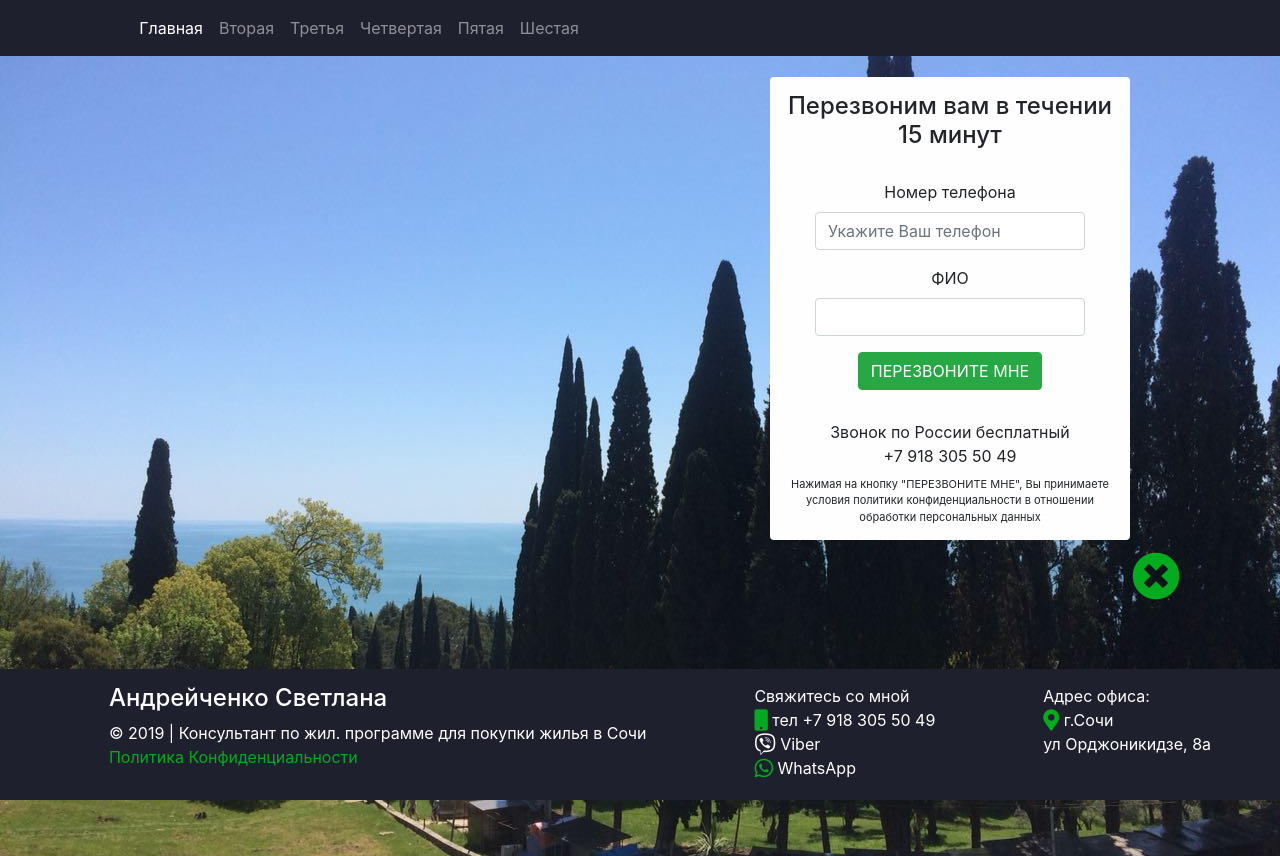
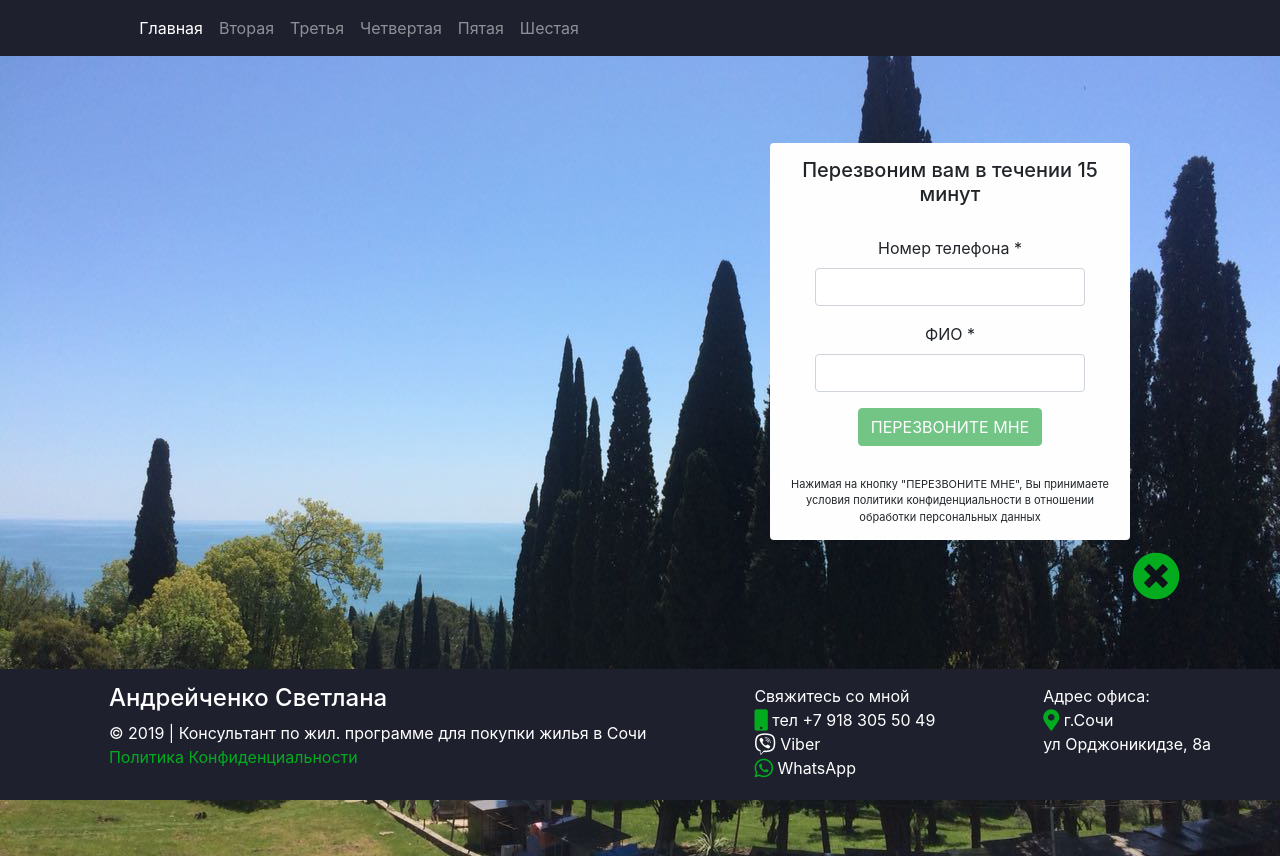
Before and after one commit to vasiliyutkin/credits_app, an Angular app: page /main in a window 1280 px wide. Both pictures are taken after a click on the icon 1162 px from the left and 576 px from the top of the page. Built offline with nearby package versions, Linux system fonts and the light colour scheme; no server answers.

Commit message:
make it better

```diff
--- a/src/app/app.component.html
+++ b/src/app/app.component.html
@@ -23,35 +23,54 @@
 <app-footer></app-footer>
 
 <div class="call-me">
-    <i class="fas fa-3x" [ngClass]="{'fa-times-circle': showFeedback, 'fa-phone-volume': !showFeedback}"
-        (click)="toggleFeedbackForm()"></i>
+    <i class="fas fa-3x"
+       [ngClass]="{'fa-times-circle': showFeedback, 'fa-phone-volume': !showFeedback}"
+       (click)="toggleFeedbackForm()"></i>
 
     <div class="form-info"
          *ngIf="showFeedback">
-        <h4>Перезвоним вам в течении 15 минут</h4>
+        <h5>Перезвоним вам в течении 15 минут</h5>
+        <form name="form"
+              (ngSubmit)="f.form.valid && onSubmit()"
+              #f="ngForm"
+              novalidate>
 
-        <form action="https://formspree.io/blinovahv@gmail.com"
-              method="POST">
             <div class="form-group">
-                <label for="tel">Номер телефона</label>
+                <label for="tel">Номер телефона *</label>
                 <input type="tel"
                        id="tel"
                        class="form-control"
-                       name="TELEPHONE"
-                       placeholder="Укажите Ваш телефон" />
+                       name="tel"
+                       [(ngModel)]="model.tel"
+                       #tel="ngModel"
+                       required />
             </div>
             <div class="form-group">
-                <label for="fio">ФИО</label>
+                <label for="fio">ФИО *</label>
                 <input type="text"
                        id="fio"
                        class="form-control"
-                       name="FIO">
+                       name="fio"
+                       [(ngModel)]="model.fio"
+                       #fio="ngModel"
+                       required />
             </div>
-            <button type="submit" class="btn btn-success">ПЕРЕЗВОНИТЕ МНЕ</button>
+
+            <button type="submit"
+                    class="btn btn-success"
+                    [disabled]="!f.form.valid">
+                    ПЕРЕЗВОНИТЕ МНЕ
+            </button>
         </form>
 
-        <div>Звонок по России бесплатный</div>
-        <div>+7 918 305 50 49</div>
-        <div class="bottom-info">Нажимая на кнопку "ПЕРЕЗВОНИТЕ МНЕ", Вы принимаете условия политики конфиденциальности в отношении обработки персональных данных</div>
+        <div class="alert alert-warning"
+             role="alert"
+             *ngIf="showErrorMessage">
+            {{ errorMessage }}
+        </div>
+
+        <div class="bottom-info">
+            Нажимая на кнопку "ПЕРЕЗВОНИТЕ МНЕ", Вы принимаете условия политики конфиденциальности в отношении обработки персональных данных
+        </div>
     </div>
 </div>
--- a/src/app/app.component.scss
+++ b/src/app/app.component.scss
@@ -17,7 +17,7 @@
         bottom: 260px;
         right: 150px;
         width: 360px;
-        h4,
+        h5,
         div,
         span {
             text-align: center;
--- a/src/app/app.component.ts
+++ b/src/app/app.component.ts
@@ -1,8 +1,5 @@
 import { Component } from '@angular/core';
 import { MailSenderService } from './mail-sender.service';
-
-import { TopNavComponent } from './top-nav/top-nav.component';
-import { FooterComponent } from './footer/footer.component';
 
 @Component({
   selector: 'app-root',
@@ -10,14 +7,19 @@ import { FooterComponent } from './footer/footer.component';
   styleUrls: ['./app.component.scss']
 })
 export class AppComponent {
+  model: { tel: number, fio: string } = { tel: null, fio: '' };
+  showErrorMessage: boolean;
+  errorMessage = 'Что-то пошло не так. Пожалуйста отправьте форму повторно';
+
   showFeedback: boolean;
   toggleFeedbackForm() {
     this.showFeedback = !this.showFeedback;
   }
 
-  constructor(private mailSenderService: MailSenderService) {
-    mailSenderService.sendMail().subscribe((r) => console.log('r'));
+  constructor(private mailSenderService: MailSenderService) { }
+
+  onSubmit() {
+    this.mailSenderService.sendMail(this.model.fio, this.model.tel)
+      .subscribe(() => { this.showFeedback = false; }, () => { this.showErrorMessage = true; });
   }
-
-
 }
--- a/src/app/app.module.ts
+++ b/src/app/app.module.ts
@@ -1,6 +1,7 @@
 import { BrowserModule } from '@angular/platform-browser';
 import { NgModule } from '@angular/core';
 import { HttpClientModule } from '@angular/common/http';
+import { FormsModule } from '@angular/forms';
 
 import { AppRoutingModule } from './app-routing.module';
 import { AppComponent } from './app.component';
@@ -29,6 +30,7 @@ import { FooterComponent } from './footer/footer.component';
     BrowserModule,
     AppRoutingModule,
     HttpClientModule,
+    FormsModule,
   ],
   providers: [],
   bootstrap: [AppComponent]
--- a/src/app/mail-sender.service.ts
+++ b/src/app/mail-sender.service.ts
@@ -8,10 +8,7 @@ export class MailSenderService {
 
   constructor(private http: HttpClient) { }
 
-  sendMail() {
-    return this.http.post('/sendMail', {
-      tel: 'telephone',
-      fio: 'fiofiofio'
-    });
+  sendMail(fio: string, tel: number) {
+    return this.http.post('/sendMail', { tel, fio });
   }
 }
```
